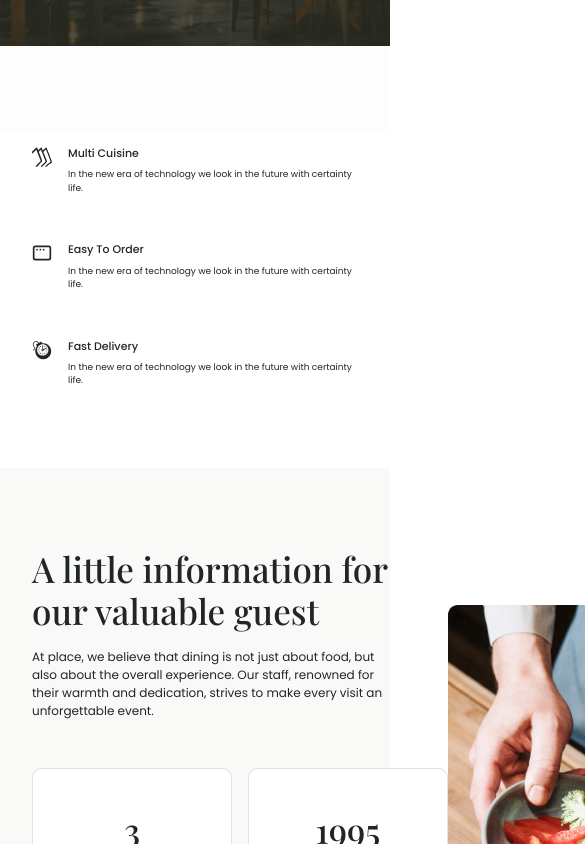
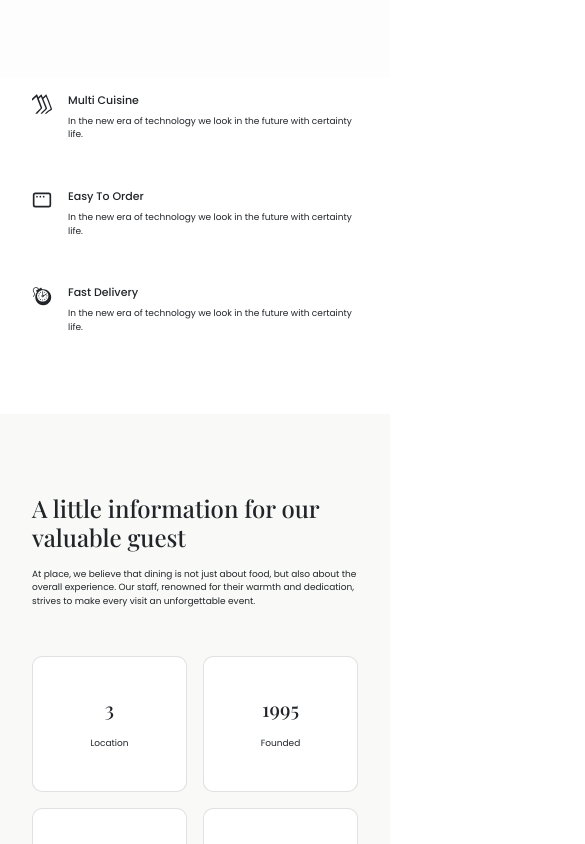
Before and after one commit to mayomiwa03/Dune-Bliss, a React (Vite) app: page /about in a window 390 px wide. Shown: the part 1156-2000 px from the top of the page, 585 px wide, since content can reach past the window. Built offline with nearby package versions, Linux system fonts and the light colour scheme; a web font is replaced by a local one.

Commit message:
fixed paddings in responsive view

```diff
--- a/src/components/style.js
+++ b/src/components/style.js
@@ -486,7 +486,8 @@ export const VisitSec = styled.div`
         }
       }
       .right {
-        width: 320px;
+        width: 100%;
+        padding: 0;
         h1 {
           font-size: 24px;
         }
@@ -543,7 +544,7 @@ export const OfferSec = styled.div`
     }
   }
   @media (min-width: 260px) and (max-width: 500px) {
-    padding: 1rem 4rem;
+    padding: 1rem 2rem;
     .title {
       width: 80%;
       h1 {
@@ -1089,7 +1090,6 @@ export const FooterSec = styled.footer`
   }
 `;
 export const InfoSec = styled.div`
-  max-width: 1200px;
   background-color: #f9f9f7;
 
   margin: 3rem auto 0;
@@ -1135,6 +1135,38 @@ export const InfoSec = styled.div`
     .right {
       img {
         width: 450px;
+      }
+    }
+  }
+  @media (min-width: 260px) and (max-width: 500px) {
+    .container {
+      flex-direction: column;
+      gap: 2rem;
+
+      .left {
+        h1 {
+          font-size: 24px;
+        }
+        p {
+          font-size: 9px;
+        }
+        .gridbox {
+          grid-template-columns: 1fr 1fr;
+
+          .gridcard {
+            h1 {
+              font-size: 20px;
+            }
+            p {
+              margin: 0;
+            }
+          }
+        }
+      }
+      .right {
+        img {
+          width: 100%;
+        }
       }
     }
   }
@@ -1225,6 +1257,7 @@ export const FeelSec = styled.div`
     .flxboxes {
       flex-direction: column;
       padding: 1rem 2rem;
+      align-items: start;
       .flxbox {
         .icon {
           font-size: 20px;
```
